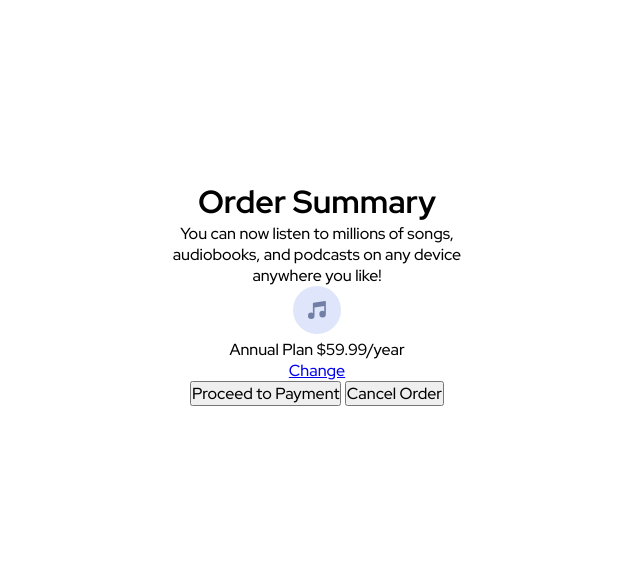
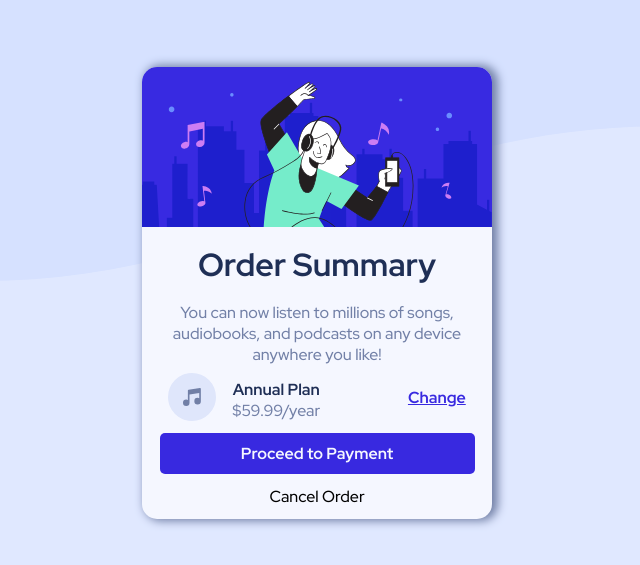
Before and after one commit to julius-tamale/orderSummary, a plain HTML site: page index.html in a window 1280 px wide. Shown: the part 107-672 px from the top of the page, without its empty margins (323-963 px from the left). Drawn offline with Linux system fonts and the light colour scheme.

Commit message:
order summary card update

```diff
--- a/index.html
+++ b/index.html
@@ -15,21 +15,21 @@
         </div>
 
         <div class="plan-text">
-            <h1>Order Summary</h1>
-            <p  class="grey">
+            <h1 class="dblue">Order Summary</h1>
+            <p  class=" para grey">
                 You can now listen to millions of songs, audiobooks,
                 and podcasts on any device anywhere you like!
             </p>
 
-            <div class="plan-price">
+            <div class="plan-price-div">
                 <div>
                     <img src="images/icon-music.svg" alt="####">
                     <p>
-                        <span>Annual Plan</span>
+                        <span class="dblue">Annual Plan</span>
                         <span class="grey">$59.99/year</span>
                     </p>
-                    <a href="#">Change</a>
                 </div>
+                <a href="#">Change</a>
             </div>
 
             <div class="btn-div">
--- a/styles.css
+++ b/styles.css
@@ -15,11 +15,11 @@
     box-sizing: border-box;
 }
 
-button {
-    font: inherit;
-}
-
 body {
+    background-color: var(--pale-blue);
+    background-image: url(images/pattern-background-mobile.svg);
+    background-repeat: no-repeat;
+    background-size: contain;
     display: flex;
     justify-content: center;
     align-items: center;
@@ -29,7 +29,114 @@ body {
 }
 
 main {
+    max-height: 70vh;
     width: 90%;
-    max-width: 300px;
+    max-width: 350px;
     text-align: center;
+    border-radius: 15px;
+    background-color: var(--v-pale-blue);
+    box-shadow: 4px 0px 10px 2px var(--desaturated-blue);
 }
+
+.listener-img {
+    width: 100%;
+    background-image: url('images/illustration-hero.svg');
+    background-size: cover;
+    height: 20vh;
+    /* border: 5px solid; */
+    margin-bottom: 1em;
+    border-radius: 15px 15px 0 0;
+}
+
+.dblue {
+    color: var(--dark-blue);
+}
+
+.grey {
+    color: var(--desaturated-blue);
+}
+/* === price div styles start === */
+.plan-price-div {
+    margin: 0 auto;
+    width: 85%;
+    display: flex;
+    justify-content: space-between;
+    align-items: center;
+}
+
+.para {
+    padding: 0 0.85rem;
+    margin-bottom: 0.5em;
+}
+
+.plan-price-div div {
+    display: flex;
+    align-items: center;
+    gap: 16px;
+}
+
+.plan-price-div .dblue {
+    font-weight: 700;
+    display: block;
+    margin-top: 5px;
+}
+
+h1 {
+    margin-bottom: 0.5em;
+}
+
+a {
+    color: var(--bright-blue);
+    font-weight: 700;
+}
+
+a:hover {
+    text-decoration: none;
+    opacity: 0.9;
+}
+/* === price div styles end === */
+
+
+/* === button styles start === */
+.btn-div {
+    width: 90%;
+    margin: 0.75em auto;
+}
+
+button {
+    font: inherit;
+    display: block;
+    margin: 0 auto;border: none;
+    background: none;
+}
+
+button:first-of-type {
+    background-color: var(--bright-blue);
+    border-radius: 5px;
+    width: 100%;
+    padding: 10px 0;
+    margin-bottom: 0.75em;
+    color: var(--v-pale-blue);
+    cursor: pointer;
+    font-weight: 700;
+}
+
+button:first-of-type:hover {
+    opacity: 0.75;
+}
+
+.button:nth-of-type(2) {
+    margin-bottom: 1rem;
+}
+
+button:nth-of-type(2):hover {
+    font-weight: 700;
+    color: var(--dark-blue);
+}
+/* === button styles end ==== */
+
+@media screen and (min-width: 1023px){
+    body {
+        background-image: url(/images/pattern-background-desktop.svg);
+    }
+}
```
